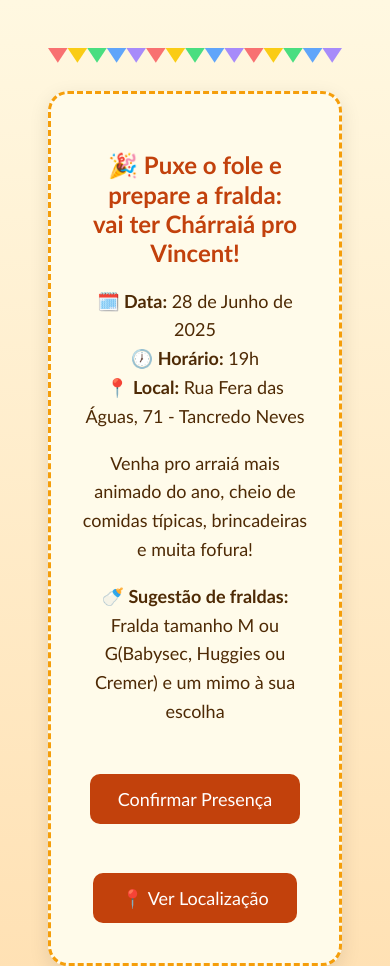
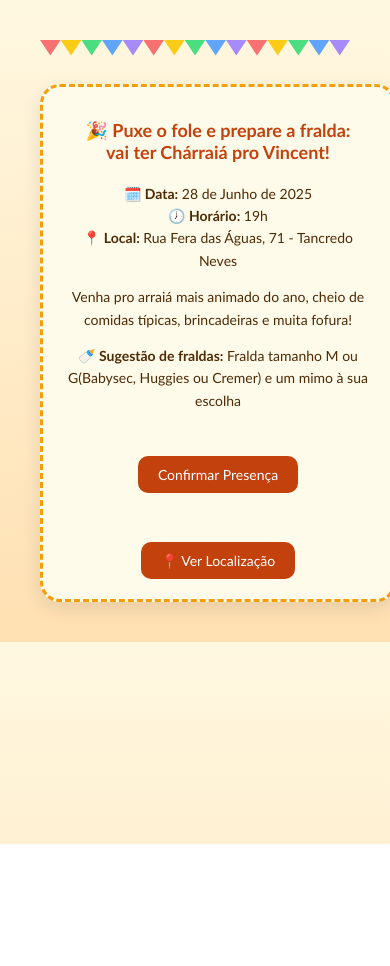
Before and after one commit to kevin88almeida/ch-rrai-Vincent, a plain HTML site: page index.html in a window 390 px wide. Shown: the top 966 px of the page. After the commit the page ends 844 px from the top, so only its background shows below. Drawn offline with Linux system fonts and the light colour scheme.

Commit message:
Update index.html

```diff
--- a/index.html
+++ b/index.html
@@ -2,6 +2,7 @@
 <html lang="pt-BR">
 <head>
   <meta charset="UTF-8">
+  <meta name="viewport" content="width=device-width, initial-scale=1.0"> <!-- Meta tag para responsividade -->
   <title>Chárraiá do Vincent</title>
   <style>
     body {
@@ -10,6 +11,7 @@
       color: #4e2a05;
       text-align: center;
       padding: 40px;
+      margin: 0;
     }
 
     .card {
@@ -20,6 +22,8 @@
       display: inline-block;
       max-width: 600px;
       border: 3px dashed #f59e0b;
+      margin: 0 auto;
+      width: 100%;
     }
 
     h1 {
@@ -57,6 +61,41 @@
     .bandeirinhas svg {
       width: 100%;
       height: auto;
+    }
+
+    /* Ajustes para telas menores */
+    @media (max-width: 768px) {
+      h1 {
+        font-size: 22px;
+      }
+
+      p {
+        font-size: 16px;
+      }
+
+      .button {
+        padding: 12px 24px;
+        font-size: 16px;
+      }
+    }
+
+    @media (max-width: 480px) {
+      h1 {
+        font-size: 18px;
+      }
+
+      p {
+        font-size: 14px;
+      }
+
+      .button {
+        padding: 10px 20px;
+        font-size: 14px;
+      }
+
+      .card {
+        padding: 20px;
+      }
     }
   </style>
 </head>
@@ -98,3 +137,6 @@
     <br><br>
     <a class="button" href="https://www.google.com/maps?q=Rua+Fera+das+Águas,+71+-+Tancredo+Neves" target="_blank">📍 Ver Localização</a>
   </div>
+
+</body>
+</html>
```
